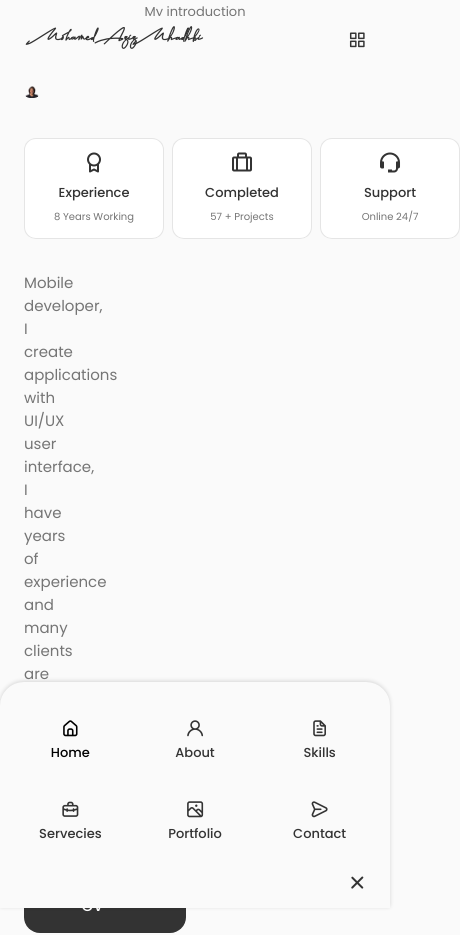
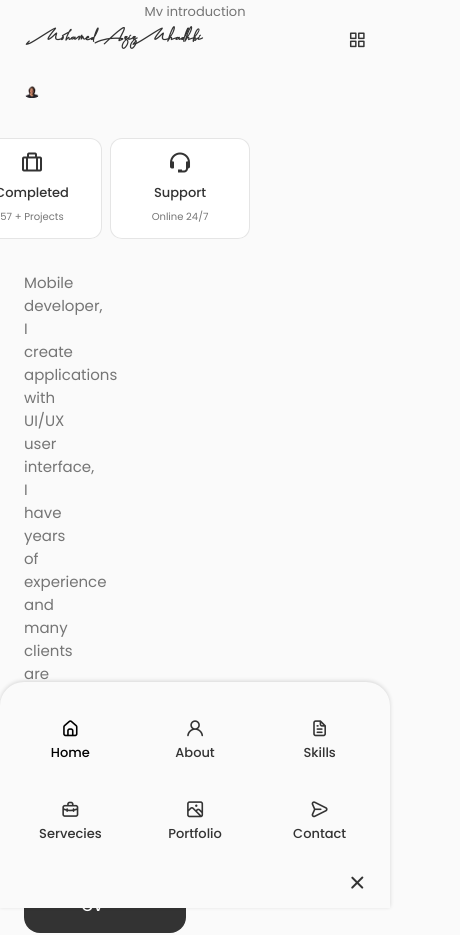
Before and after one commit to Mohamed-Aziz-Mhadhbi/mohamed-aziz-mhadhbi.github.io, a React (Create React App) app: page / in a window 390 px wide. Shown: the part 780-1715 px from the top of the page, 460 px wide, since content can reach past the window. Built offline with nearby package versions, Linux system fonts and the light colour scheme.

Commit message:
large devices about__info

```diff
--- a/src/components/about/about.css
+++ b/src/components/about/about.css
@@ -64,6 +64,10 @@
     .about__data {
         text-align: center;
     }
+
+    .about__info {
+        justify-content: center;
+    }
   }
 
   /* For medium devices */
```
